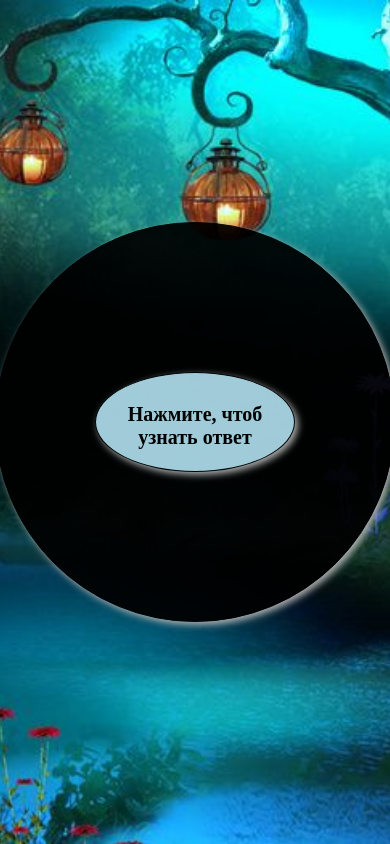
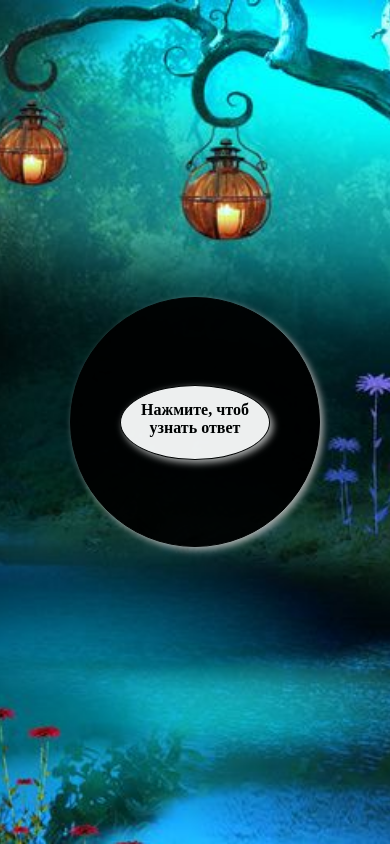
Before and after one commit to NatashaSamchuk/Divination-ball, a plain HTML site: page index.html in a window 390 px wide. Both pictures are taken after a click on the button "Хочу узнать ответ". Drawn offline with Linux system fonts and the light colour scheme.

Commit message:
adding changes

```diff
--- a/style.css
+++ b/style.css
@@ -70,3 +70,19 @@
     align-items: center;
     flex-direction: column;
 }
+
+@media (max-width: 600px) {
+    .ball{
+        width: 250px;
+        height: 250px;
+    }
+
+    .prediction{
+        width: 150px;
+        height: 75px;
+        background-color: white;
+        border: solid black 1px;
+        padding: 15px;
+        font-size: 16px;
+    }
+}
```
